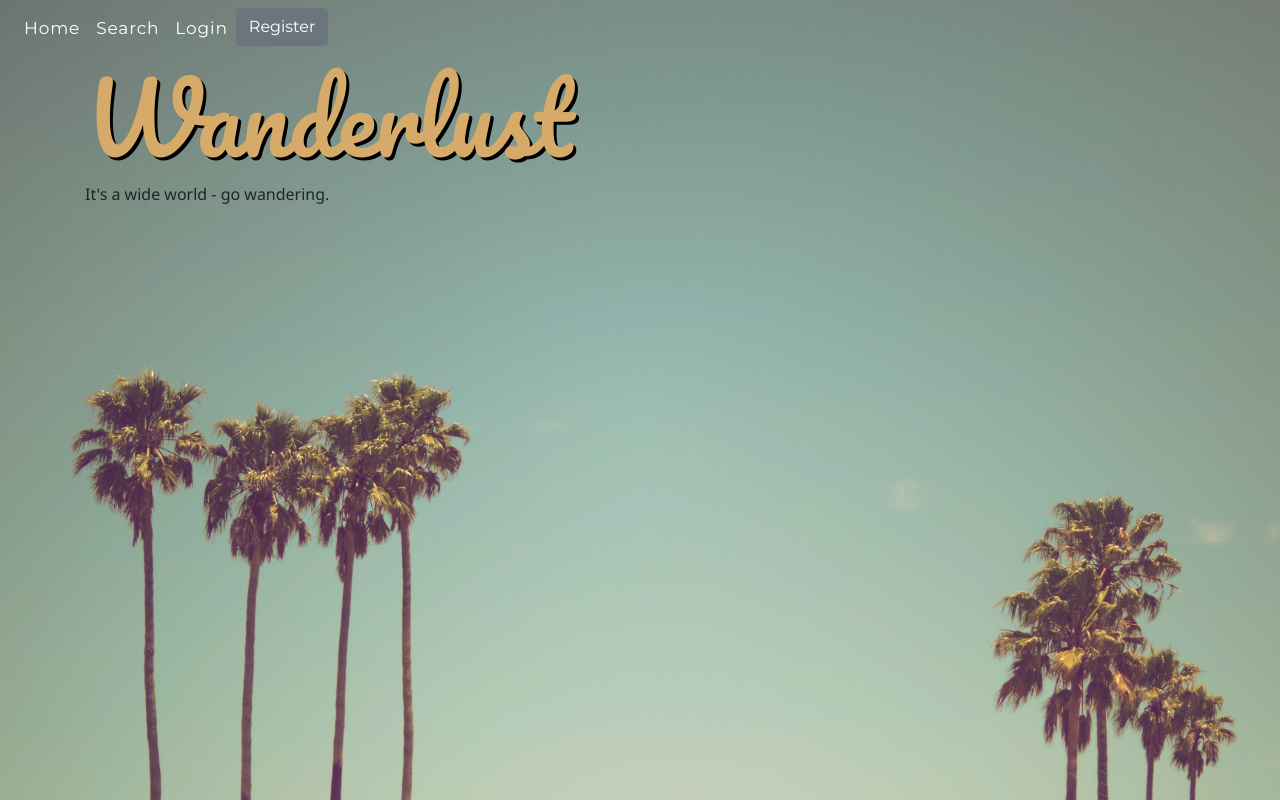
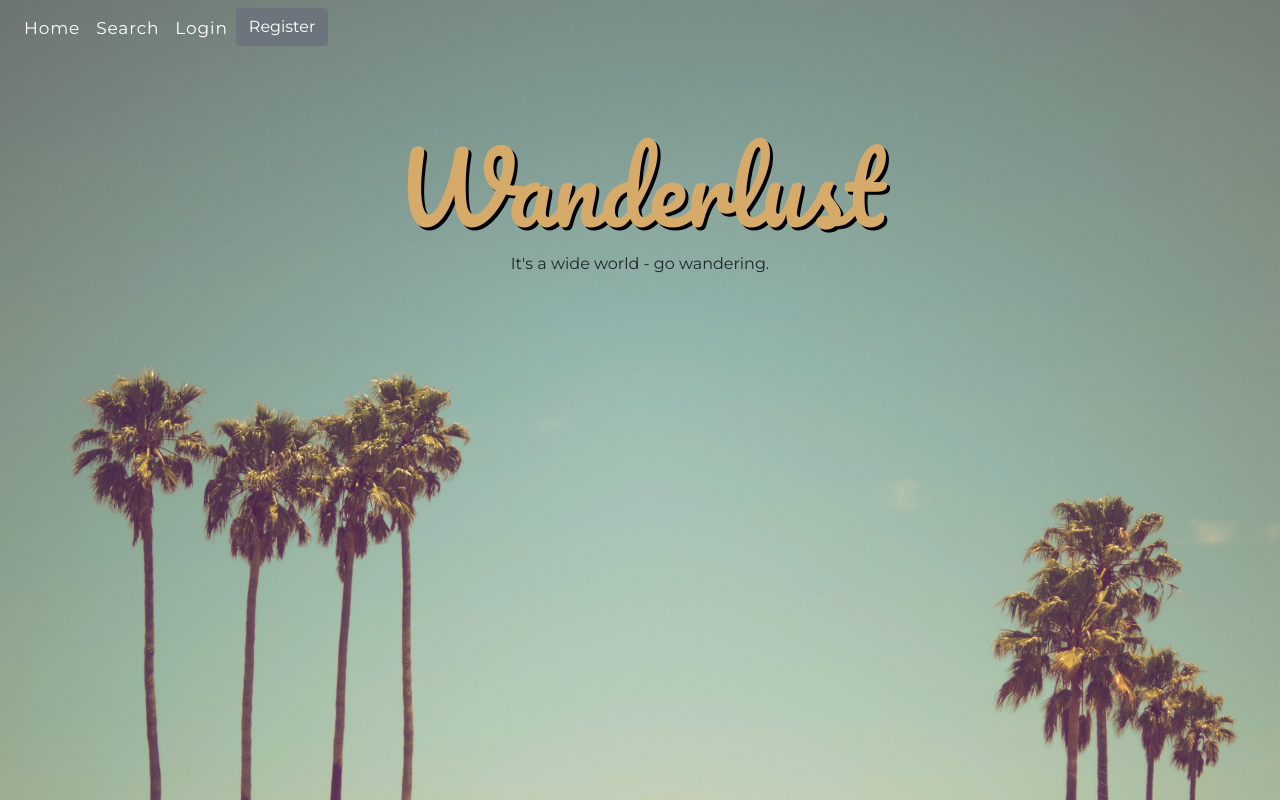
Before and after one commit to shafferma/wanderlust-client, a React (Create React App) app: page / in a window 1280 px wide. Built offline with nearby package versions, Linux system fonts and the light colour scheme.

Commit message:
font tweaks

```diff
--- a/src/components/RegistrationForm.js
+++ b/src/components/RegistrationForm.js
@@ -34,7 +34,7 @@ const RegistrationForm = (props) => {
       // if password is too small, stop
       if (password.length < 5) throw "Password must be 5 or more characters";
 
-      // if username
+      // if username does not have 4 or more characters and/or number or special character
       if (username.length < 4 || !validateUsername.test(username))
         throw "Username must be 4 or more characters and include 1 number and/or special character";
 
@@ -42,7 +42,7 @@ const RegistrationForm = (props) => {
       if (password !== passwordConfirm) throw "Passwords do not match";
 
       // everything passes, submit data
-      fetch(process.env.REACT_APP_API_URL + "/user/register", {
+      fetch(process.env.REACT_APP_API_URL + "user/register", {
         method: "POST",
         headers: {
           "Content-Type": "application/json",
--- a/src/styles/HomePage.css
+++ b/src/styles/HomePage.css
@@ -11,10 +11,15 @@
   font-size: 45px;
   color: rgb(214, 171, 105);
   text-shadow: 3px 3px black;
+  display: flex;
+  justify-content: center;
+  padding-top: 70px;
 }
 
 #landingTitle p {
-  font-family: "Segoe UI", Tahoma, Geneva, Verdana, sans-serif;
+  /* font-family: "Segoe UI", Tahoma, Geneva, Verdana, sans-serif; */
+  font-family: "Montserrat", sans-serif;
+  text-align: center;
 }
 
 /*  tablet */
--- a/src/views/LoginPage.js
+++ b/src/views/LoginPage.js
@@ -11,7 +11,7 @@ const Login = (props) => {
 
   const handleSubmit = (event) => {
     event.preventDefault();
-    fetch(process.env.REACT_APP_API_URL + "user/login", {
+    fetch(process.env.REACT_APP_API_URL + "/user/login", {
       method: "POST",
       body: JSON.stringify({
         user: { username: username, password: password },
```
